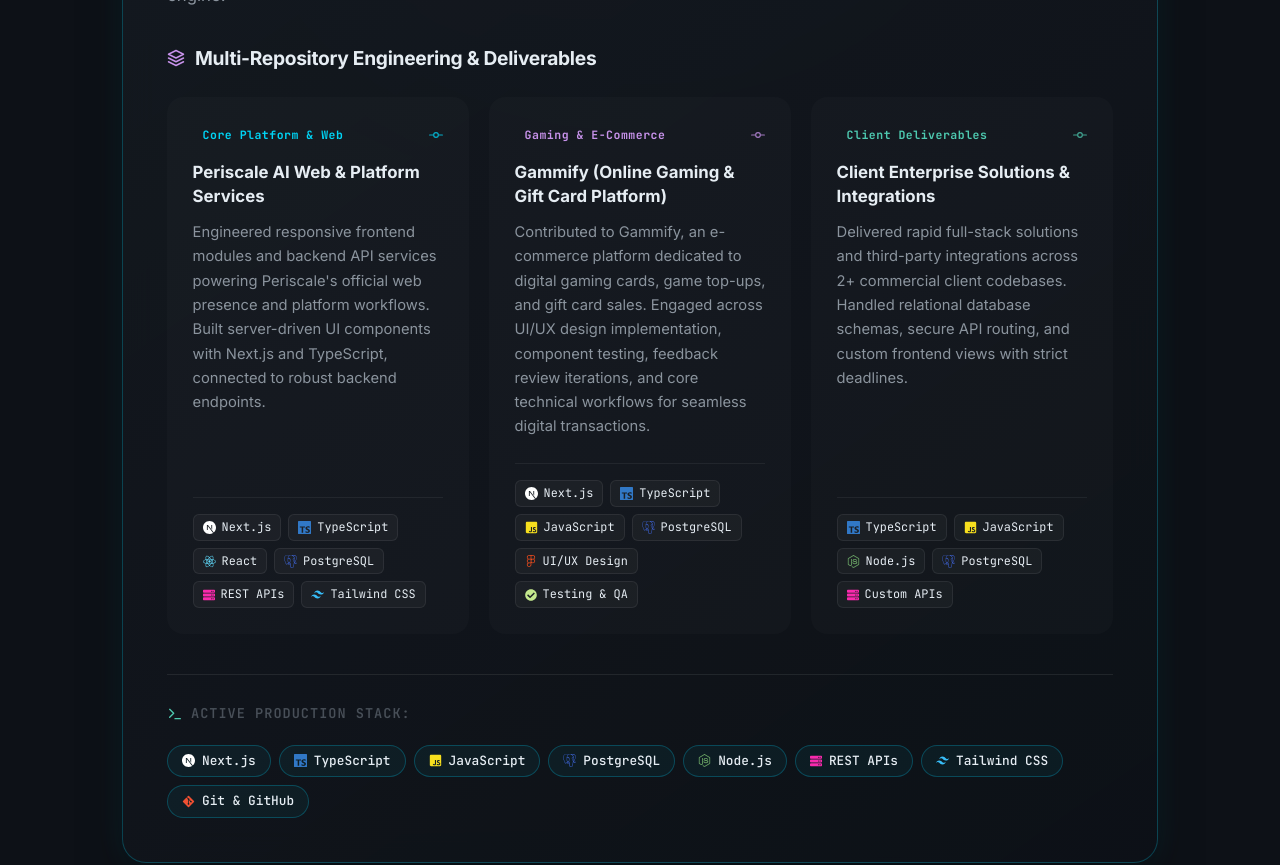
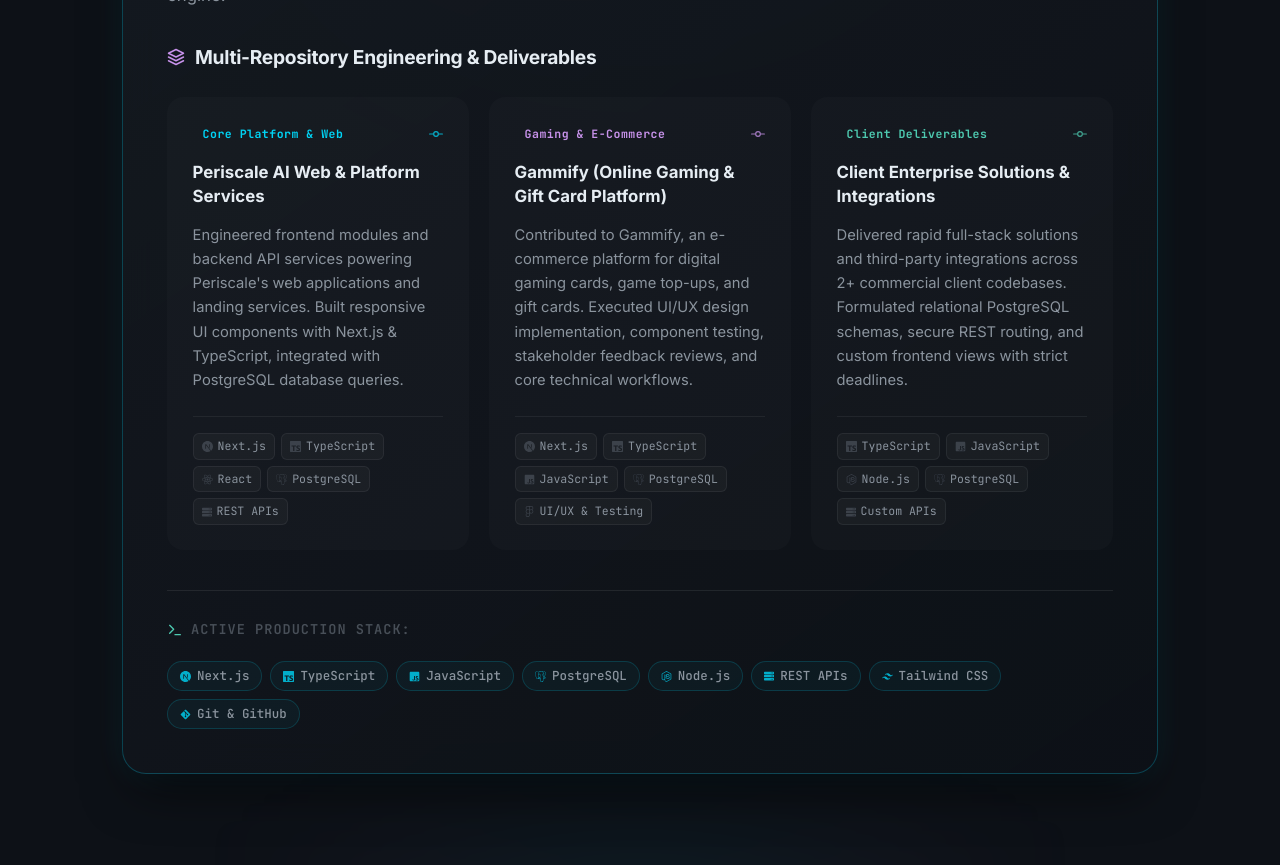
Before and after one commit to ah-nd-naf/Portfolio_Ahnaf, a React (Vite) app: page / in a window 1280 px wide. Shown: the part 2540-3405 px from the top of the page. Built offline with nearby package versions, Linux system fonts and the light colour scheme; the HTML template or start-up script is replaced by a standard one.

Commit message:
feat: implement Experience component showcasing professional work history and tech stack

```diff
--- a/src/components/Experience.jsx
+++ b/src/components/Experience.jsx
@@ -19,26 +19,22 @@ import {
   FaNodeJs,
   FaJsSquare,
   FaServer,
-  FaGitAlt,
-  FaLayerGroup,
-  FaCheckCircle
+  FaGitAlt
 } from 'react-icons/fa';
 
-// Authentic Brand Icons Mapping
+// Minimalist, Non-Cartoonish Developer Icons
 const TECH_ICONS = {
-  'Next.js': <SiNextdotjs color="#ffffff" size={13} />,
-  'TypeScript': <SiTypescript color="#3178c6" size={13} />,
-  'JavaScript': <FaJsSquare color="#f7df1e" size={13} />,
-  'React': <FaReact color="#61dafb" size={13} />,
-  'PostgreSQL': <SiPostgresql color="#4169e1" size={13} />,
-  'Node.js': <FaNodeJs color="#68a063" size={13} />,
-  'REST APIs': <FaServer color="#f92aad" size={12} />,
-  'Custom APIs': <FaServer color="#f92aad" size={12} />,
-  'Tailwind CSS': <SiTailwindcss color="#38bdf8" size={13} />,
-  'Git & GitHub': <FaGitAlt color="#f05032" size={13} />,
-  'State Management': <FaLayerGroup color="#f2a60c" size={12} />,
-  'UI/UX Design': <SiFigma color="#f24e1e" size={12} />,
-  'Testing & QA': <FaCheckCircle color="#c3e88d" size={12} />
+  'Next.js': <SiNextdotjs size={11} className="exp-icon" />,
+  'TypeScript': <SiTypescript size={11} className="exp-icon" />,
+  'JavaScript': <FaJsSquare size={11} className="exp-icon" />,
+  'React': <FaReact size={11} className="exp-icon" />,
+  'PostgreSQL': <SiPostgresql size={11} className="exp-icon" />,
+  'Node.js': <FaNodeJs size={11} className="exp-icon" />,
+  'REST APIs': <FaServer size={10} className="exp-icon" />,
+  'Custom APIs': <FaServer size={10} className="exp-icon" />,
+  'Tailwind CSS': <SiTailwindcss size={11} className="exp-icon" />,
+  'Git & GitHub': <FaGitAlt size={11} className="exp-icon" />,
+  'UI/UX & Testing': <SiFigma size={11} className="exp-icon" />
 };
 
 const EXPERIENCE_DATA = {
@@ -55,23 +51,23 @@ const EXPERIENCE_DATA = {
       id: 'periscale-core',
       badge: 'Core Platform & Web',
       title: 'Periscale AI Web & Platform Services',
-      description: 'Engineered responsive frontend modules and backend API services powering Periscale\'s official web presence and platform workflows. Built server-driven UI components with Next.js and TypeScript, connected to robust backend endpoints.',
-      tags: ['Next.js', 'TypeScript', 'React', 'PostgreSQL', 'REST APIs', 'Tailwind CSS'],
+      description: 'Engineered frontend modules and backend API services powering Periscale\'s web applications and landing services. Built responsive UI components with Next.js & TypeScript, integrated with PostgreSQL database queries.',
+      tags: ['Next.js', 'TypeScript', 'React', 'PostgreSQL', 'REST APIs'],
       color: 'var(--syn-cyan)'
     },
     {
       id: 'gammify',
       badge: 'Gaming & E-Commerce',
       title: 'Gammify (Online Gaming & Gift Card Platform)',
-      description: 'Contributed to Gammify, an e-commerce platform dedicated to digital gaming cards, game top-ups, and gift card sales. Engaged across UI/UX design implementation, component testing, feedback review iterations, and core technical workflows for seamless digital transactions.',
-      tags: ['Next.js', 'TypeScript', 'JavaScript', 'PostgreSQL', 'UI/UX Design', 'Testing & QA'],
+      description: 'Contributed to Gammify, an e-commerce platform for digital gaming cards, game top-ups, and gift cards. Executed UI/UX design implementation, component testing, stakeholder feedback reviews, and core technical workflows.',
+      tags: ['Next.js', 'TypeScript', 'JavaScript', 'PostgreSQL', 'UI/UX & Testing'],
       color: 'var(--syn-purple)'
     },
     {
       id: 'client-projects',
       badge: 'Client Deliverables',
       title: 'Client Enterprise Solutions & Integrations',
-      description: 'Delivered rapid full-stack solutions and third-party integrations across 2+ commercial client codebases. Handled relational database schemas, secure API routing, and custom frontend views with strict deadlines.',
+      description: 'Delivered rapid full-stack solutions and third-party integrations across 2+ commercial client codebases. Formulated relational PostgreSQL schemas, secure REST routing, and custom frontend views with strict deadlines.',
       tags: ['TypeScript', 'JavaScript', 'Node.js', 'PostgreSQL', 'Custom APIs'],
       color: 'var(--syn-green)'
     }
@@ -342,27 +338,21 @@ const Experience = () => {
             </h4>
           </div>
 
-          {/* Repositories 3-Column / Stack Grid */}
+          {/* Repositories 3-Column / Equalized Geometric Grid */}
           <div className="exp-repos-grid">
             {EXPERIENCE_DATA.repositories.map((repo) => (
               <motion.div
                 key={repo.id}
                 whileHover={{ y: -4 }}
                 transition={{ duration: 0.2 }}
+                className="exp-card"
                 style={{
-                  padding: '1.6rem',
-                  borderRadius: '16px',
-                  background: 'rgba(255, 255, 255, 0.02)',
                   border: `1px solid ${repo.color}30`,
-                  boxShadow: `0 8px 24px -10px ${repo.color}20`,
-                  display: 'flex',
-                  flexDirection: 'column',
-                  justifyContent: 'space-between',
-                  position: 'relative'
+                  boxShadow: `0 8px 24px -10px ${repo.color}20`
                 }}
               >
-                <div>
-                  <div style={{ display: 'flex', justifyContent: 'space-between', alignItems: 'center', marginBottom: '0.85rem' }}>
+                {/* Card Top / Badge */}
+                <div className="exp-card-top">
                   <span style={{
                     fontFamily: 'var(--font-mono)',
                     fontSize: '0.72rem',
@@ -379,43 +369,24 @@ const Experience = () => {
                   <FiGitCommit size={14} color={repo.color} opacity={0.8} />
                 </div>
 
-                  <h5 style={{
-                    margin: '0 0 0.75rem 0',
-                    fontSize: '1.05rem',
-                    fontWeight: 700,
-                    color: 'var(--text-main)',
-                    lineHeight: 1.4
-                  }}>
+                {/* Card Title (Uniform Height) */}
+                <h5 className="exp-card-title">
                   {repo.title}
                 </h5>
 
-                  <p style={{
-                    margin: 0,
-                    fontSize: '0.92rem',
-                    color: 'var(--text-muted)',
-                    lineHeight: 1.65
-                  }}>
+                {/* Card Description (Flex-1 for uniform push) */}
+                <p className="exp-card-desc">
                   {repo.description}
                 </p>
-                </div>
 
-                {/* Tech Badges with Real Icons */}
-                <div style={{
-                  marginTop: '1.5rem',
-                  paddingTop: '1rem',
-                  borderTop: '1px solid rgba(255, 255, 255, 0.06)',
-                  display: 'flex',
-                  flexWrap: 'wrap',
-                  gap: '7px'
-                }}>
+                {/* Tech Badges (Pinned to exact same bottom baseline) */}
+                <div className="exp-card-tags">
                   {repo.tags.map((tag, tIdx) => (
                     <span
                       key={tIdx}
                       className="exp-tech-chip"
                     >
-                      <span className="exp-tech-icon" style={{ display: 'inline-flex', alignItems: 'center' }}>
                       {TECH_ICONS[tag]}
-                      </span>
                       <span>{tag}</span>
                     </span>
                   ))}
@@ -454,9 +425,7 @@ const Experience = () => {
                   key={idx}
                   className="exp-stack-pill"
                 >
-                  <span style={{ display: 'inline-flex', alignItems: 'center' }}>
                   {TECH_ICONS[item]}
-                  </span>
                   <span>{item}</span>
                 </span>
               ))}
@@ -486,8 +455,8 @@ const Experience = () => {
           font-family: var(--font-mono);
           font-size: 0.82rem;
           text-decoration: none;
-          padding: 3px 10px;
-          border-radius: 8px;
+          padding: 2px 8px;
+          border-radius: 6px;
           background: rgba(255, 255, 255, 0.04);
           border: 1px solid rgba(255, 255, 255, 0.09);
           transition: all 0.2s ease;
@@ -518,6 +487,7 @@ const Experience = () => {
           grid-template-columns: repeat(3, 1fr);
           gap: 1.25rem;
           margin-bottom: 2.5rem;
+          align-items: stretch;
         }
 
         @media (max-width: 992px) {
@@ -532,45 +502,111 @@ const Experience = () => {
           }
         }
 
+        .exp-card {
+          padding: 1.6rem;
+          border-radius: 16px;
+          background: rgba(255, 255, 255, 0.02);
+          display: flex;
+          flex-direction: column;
+          height: 100%;
+          position: relative;
+        }
+
+        .exp-card-top {
+          display: flex;
+          justify-content: space-between;
+          align-items: center;
+          margin-bottom: 0.9rem;
+        }
+
+        .exp-card-title {
+          margin: 0 0 0.85rem 0;
+          font-size: 1.05rem;
+          font-weight: 700;
+          color: var(--text-main);
+          line-height: 1.4;
+          min-height: 2.85em;
+          display: flex;
+          align-items: flex-start;
+        }
+
+        .exp-card-desc {
+          margin: 0;
+          font-size: 0.92rem;
+          color: var(--text-muted);
+          line-height: 1.65;
+          flex: 1;
+        }
+
+        .exp-card-tags {
+          margin-top: 1.5rem;
+          padding-top: 1rem;
+          border-top: 1px solid rgba(255, 255, 255, 0.06);
+          display: flex;
+          flex-wrap: wrap;
+          align-content: flex-start;
+          gap: 6px;
+          min-height: 68px;
+        }
+
         .exp-tech-chip {
           display: inline-flex;
           align-items: center;
-          gap: 6px;
+          gap: 5px;
           font-family: var(--font-mono);
-          font-size: 0.74rem;
-          color: var(--text-main);
-          background: rgba(255, 255, 255, 0.035);
-          padding: 3px 9px;
+          font-size: 0.72rem;
+          color: var(--text-muted);
+          background: rgba(255, 255, 255, 0.03);
+          padding: 3px 8px;
           border-radius: 6px;
-          border: 1px solid rgba(255, 255, 255, 0.07);
+          border: 1px solid rgba(255, 255, 255, 0.06);
+          transition: all 0.2s ease;
+          white-space: nowrap;
+        }
+
+        .exp-tech-chip .exp-icon {
+          color: var(--text-dim);
+          opacity: 0.75;
           transition: all 0.2s ease;
         }
 
         .exp-tech-chip:hover {
           background: rgba(255, 255, 255, 0.07);
-          border-color: rgba(255, 255, 255, 0.14);
-          transform: translateY(-1px);
+          border-color: rgba(255, 255, 255, 0.15);
+          color: var(--text-main);
+        }
+
+        .exp-tech-chip:hover .exp-icon {
+          color: var(--syn-cyan);
+          opacity: 1;
         }
 
         .exp-stack-pill {
           display: inline-flex;
           align-items: center;
-          gap: 7px;
+          gap: 6px;
           font-family: var(--font-mono);
-          font-size: 0.8rem;
-          color: var(--text-main);
-          background: rgba(0, 212, 245, 0.05);
-          border: 1px solid rgba(0, 212, 245, 0.25);
-          padding: 5px 14px;
+          font-size: 0.78rem;
+          color: var(--text-muted);
+          background: rgba(0, 212, 245, 0.04);
+          border: 1px solid rgba(0, 212, 245, 0.18);
+          padding: 4px 12px;
           border-radius: 20px;
           font-weight: 500;
           transition: all 0.2s ease;
         }
 
+        .exp-stack-pill .exp-icon {
+          color: var(--syn-cyan);
+          opacity: 0.8;
+          transition: all 0.2s ease;
+        }
+
         .exp-stack-pill:hover {
-          background: rgba(0, 212, 245, 0.12);
-          border-color: rgba(0, 212, 245, 0.45);
-          box-shadow: 0 0 15px rgba(0, 212, 245, 0.15);
+          background: rgba(0, 212, 245, 0.1);
+          border-color: rgba(0, 212, 245, 0.4);
+          color: var(--text-main);
+          box-shadow: 0 0 15px rgba(0, 212, 245, 0.12);
           transform: translateY(-1px);
         }
       `}</style>
```
Lines whose indentation alone changed are shown as unchanged.
